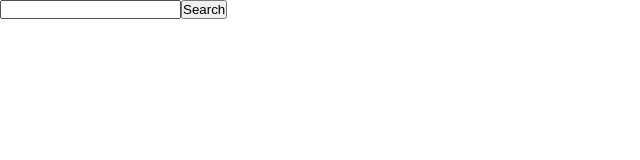
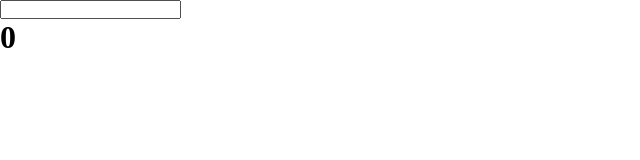
Before and after one commit to Yasir-Khan22/React-learning, a React (Create React App) app: page / in a window 1280 px wide. Shown: the top 160 px of the page, without its empty margins (0-640 px from the left). Built offline with nearby package versions, Linux system fonts and the light colour scheme.

Commit message:
js file updated

```diff
--- a/src/App.js
+++ b/src/App.js
@@ -3,23 +3,24 @@ import React, { useEffect, useState } from "react";
 const App = () => {
 
     const APP_ID = "f58c0a52";
-    const API_KEY = "ada6a423657b9c6bf2d4d33ff0d58a13";
-    const url = `https://api.edamam.com/search?q=chicken&app_id=${APP_ID}&pp_key=${API_KEY}`;
+    const APP_KEY = "ada6a423657b9c6bf2d4d33ff0d58a13";
+    const url = `https://api.edamam.com/search?q=chicken&app_id=${APP_ID}&pp_key=${APP_KEY}`;
 
     const [count, setCounter] = useState(0);
 
     useEffect(() => {
         console.log("Hello world!")
-    })
+    }, [])
 
 
     return (
         <div className="App">
             <form className="search-form">
                 <input className="search-bar" type="text" />
-                <button className="search-btn" type="sumbit">Search</button>
+                {/* <button className="search-btn" type="sumbit"></button> */}
+                <h1 onClick={() => setCounter(count + 1)}>{count}</h1>
             </form>
-        </div>
+        </div >
     );
 }
 export default App;
```
